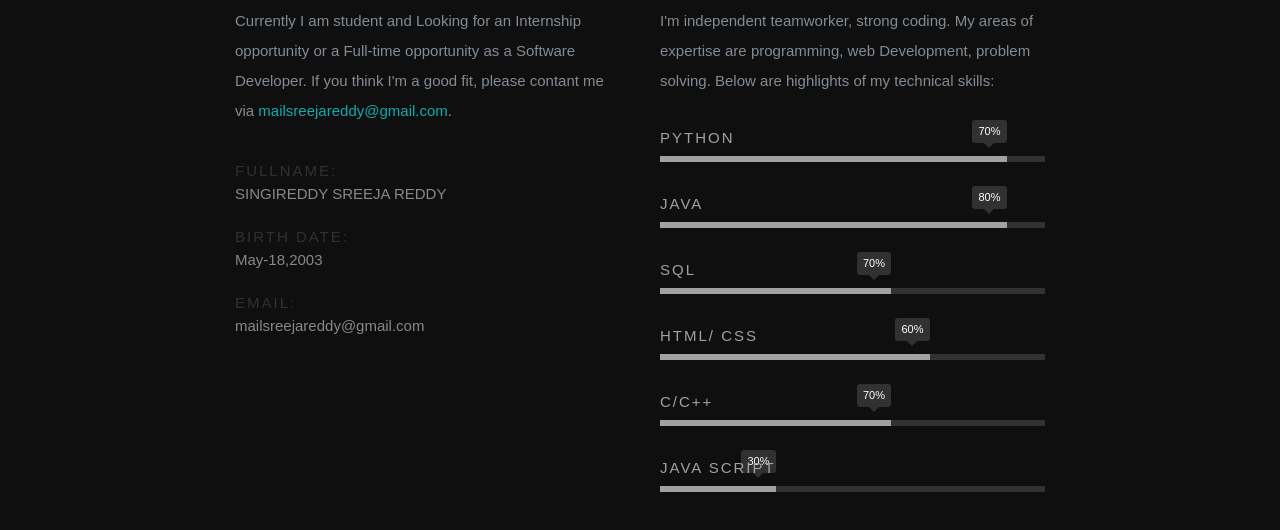
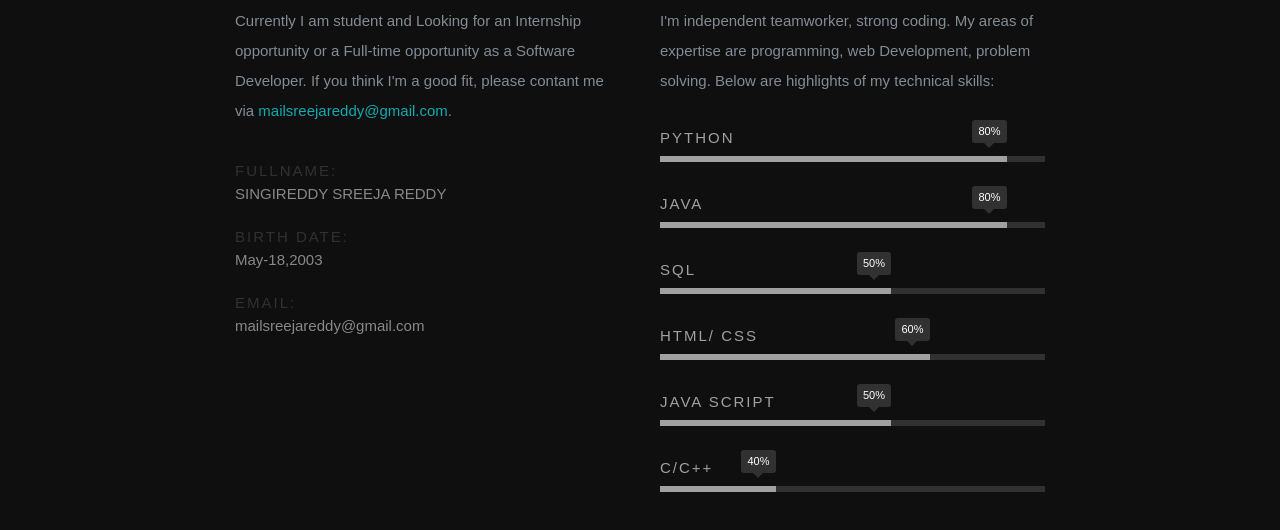
Before and after one commit to Sreeja-Singireddy/Portfolio, a plain HTML site: page index.html in a window 1280 px wide. Shown: the part 1340-1870 px from the top of the page. Drawn offline with nearby package versions, Linux system fonts and the light colour scheme; files that its build step writes are made by us from their sources; files whose address does not match are found by name; a web font is replaced by a local one.

Commit message:
Update index.html

```diff
--- a/index.html
+++ b/index.html
@@ -151,7 +151,7 @@
 
             <ul class="skill-bars">
                 <li>
-                    <div class="progress percent90"><span>70%</span></div>
+                    <div class="progress percent90"><span>80%</span></div>
                     <strong>PYTHON</strong>
                  </li>
                <li>
@@ -159,7 +159,7 @@
                   <strong>Java</strong>
                </li>
                <li>
-                  <div class="progress percent60"><span>70%</span></div>
+                  <div class="progress percent60"><span>50%</span></div>
                   <strong>SQL</strong>
                </li>
                <li>
@@ -167,12 +167,12 @@
                   <strong>HTML/ CSS</strong>
                </li>
                <li>
-                  <div class="progress percent60"><span>70%</span></div>
-                  <strong>C/C++</strong>
+                  <div class="progress percent60"><span>50%</span></div>
+                  <strong>Java Script</strong>
                </li>
                <li>
-                <div class="progress percent30"><span>30%</span></div>
-                <strong>JAVA SCRIPT</strong>
+                <div class="progress percent30"><span>40%</span></div>
+                <strong>C/C++</strong>
              </li>
 
 
```
